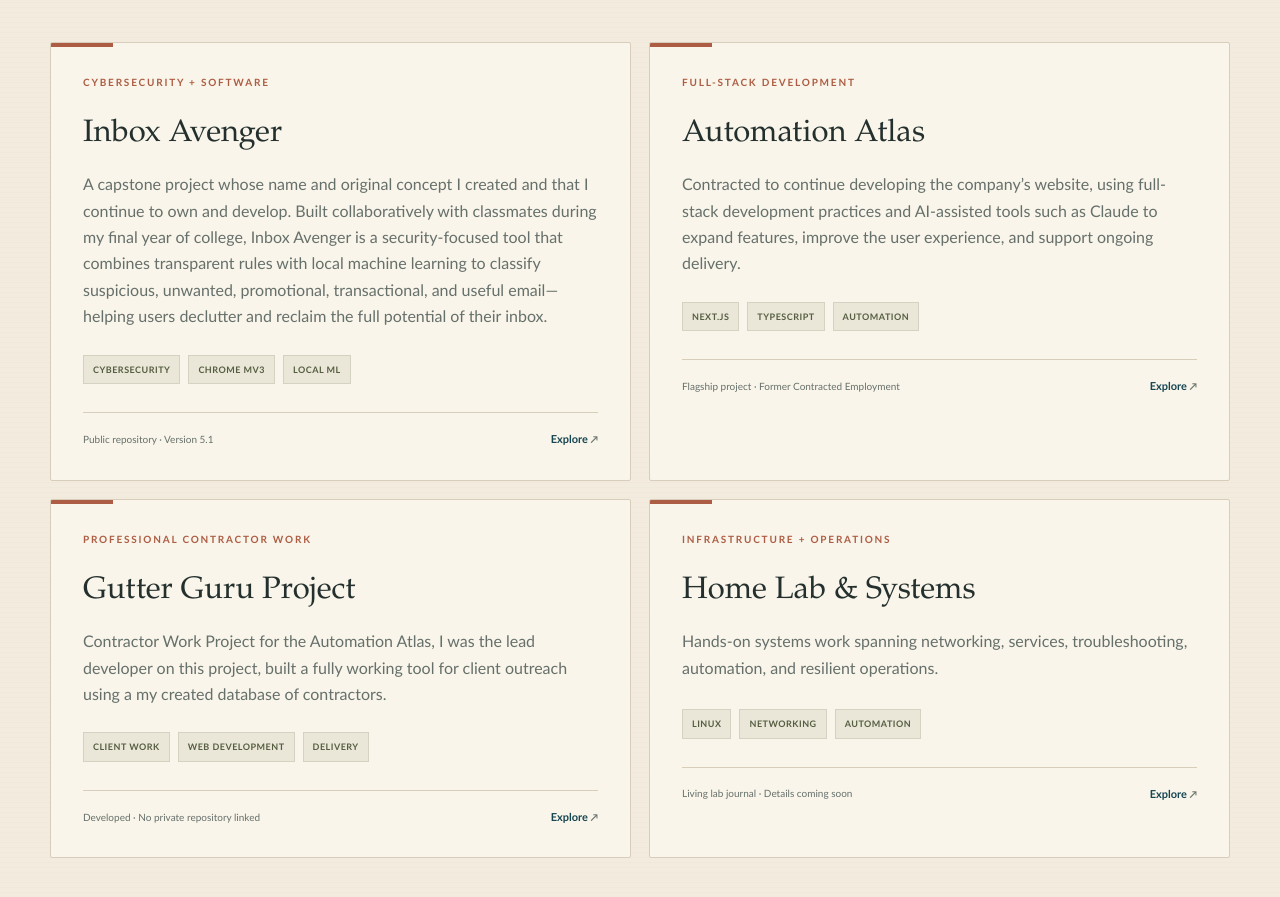
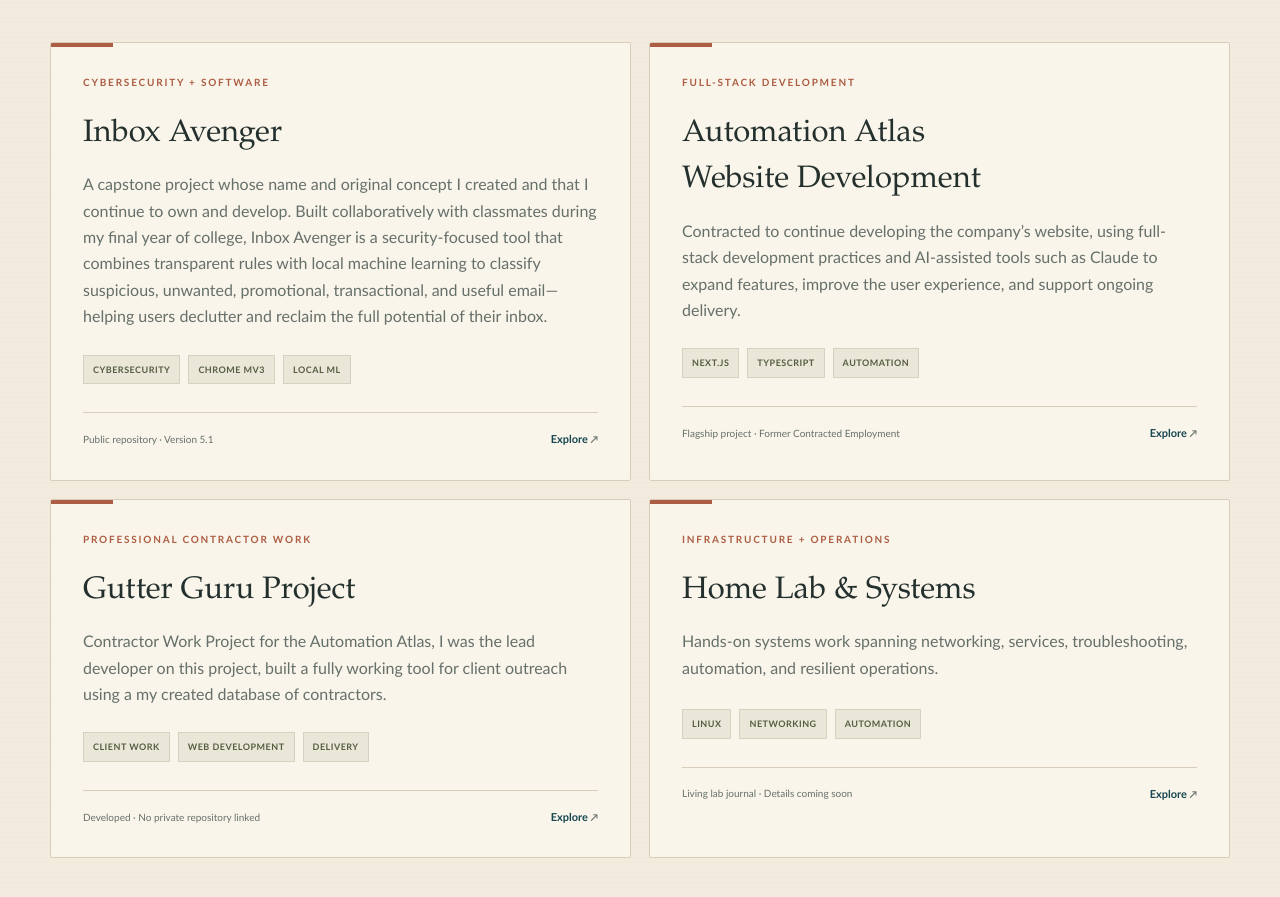
Before and after one commit to Jc007-code/Jc007-code.github.io, a Next.js app: page / in a window 1280 px wide. Shown: the part 1035-1932 px from the top of the page. Built offline with nearby package versions, Linux system fonts and the light colour scheme.

Commit message:
Rename Automation Atlas project

```diff
--- a/data/site.ts
+++ b/data/site.ts
@@ -50,7 +50,7 @@
     repository: "https://github.com/Jc007-code/inbox-avenger",
   },
   {
-    title: "Automation Atlas",
+    title: "Automation Atlas Website Development",
     eyebrow: "Full-stack Development",
     summary:
       "Contracted to continue developing the company’s website, using full-stack development practices and AI-assisted tools such as Claude to expand features, improve the user experience, and support ongoing delivery.",
```
